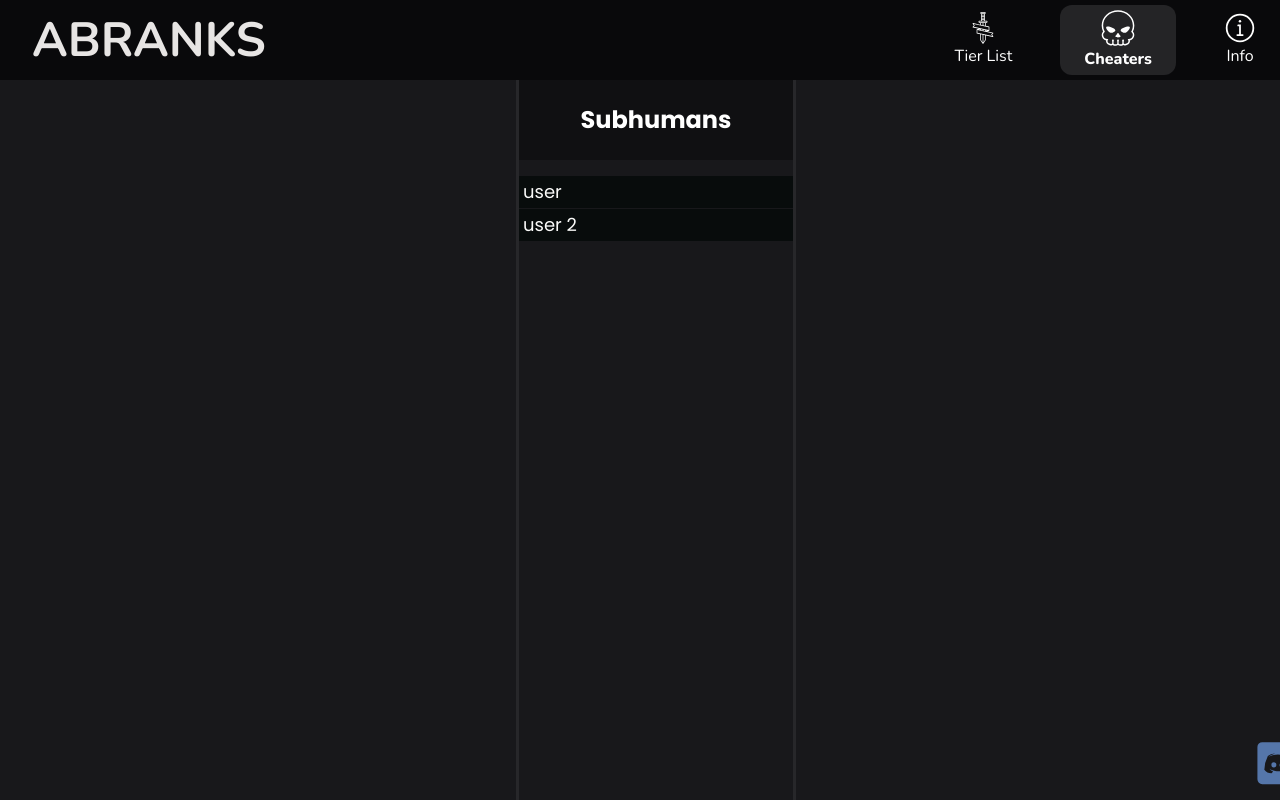
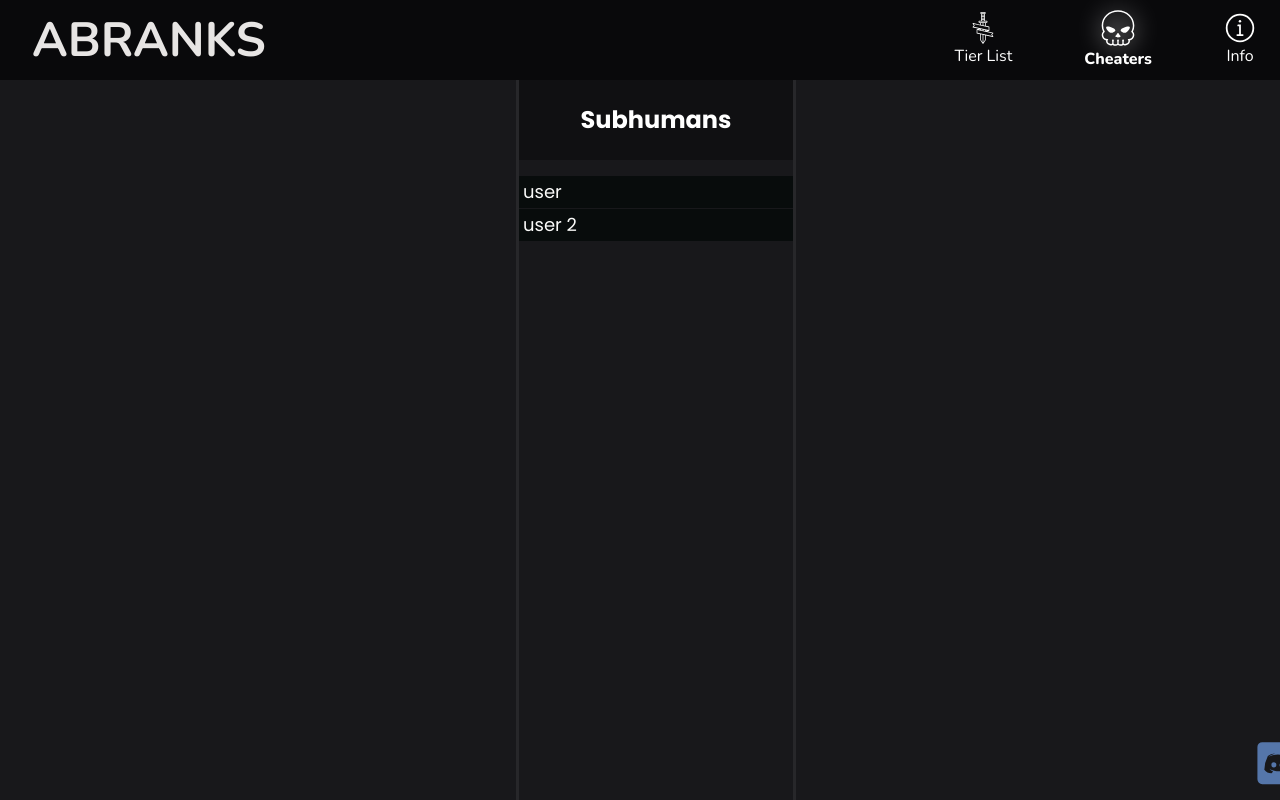
Before and after one commit to Lolhp0/off-abranks, a Next.js app: page /cheaters in a window 1280 px wide. Shown: the top 800 px of the page. Built offline with nearby package versions, Linux system fonts and the light colour scheme.

Commit message:
redisgned nav items

```diff
--- a/components/Header.tsx
+++ b/components/Header.tsx
@@ -1,13 +1,12 @@
 "use client";
 
-import React from "react";
+import React, { useState } from "react";
 import Link from "next/link";
 import { NavLinks } from "@/constants";
 import Image from "next/image";
 import { usePathname } from "next/navigation";
 
 const Header = () => {
-  const pathName = usePathname();
 
   return (
     <section className="w-full h-20 bg-zinc-950">
@@ -24,26 +23,7 @@ const Header = () => {
           <nav className="w-fit h-[inherit]">
             <ul className="w-fit h-[inherit] flex items-center justify-start gap-x-6">
               {NavLinks.map((link, index) => (
-                <li key={index+1}>
-                  <Link href={link.url}>
-                    <div className={`relative py-1 px-6 rounded-xl hover:bg-zinc-800/90 ${link.url === pathName ? "bg-zinc-800/90" : ""}`}>
-                      <span className="w-fit h-fit flex items-center justify-center mx-auto">
-                        <Image
-                          src={link.icon}
-                          width={32}
-                          height={32}
-                          className={`object-contain duration-200 ${
-                            link.url === pathName
-                              ? "size-[38px] !fill-slate-500"
-                              : ""
-                          }`}
-                          alt=""
-                        />
-                      </span>
-                      <p className={`text-center ${link.url === pathName ? "font-extrabold" : ""}`}>{link.title}</p>
-                    </div>
-                  </Link>
-                </li>
+                <NavItem title={link.title} index={index} icon={link.icon} url={link.url}/>
               ))}
             </ul>
           </nav>
@@ -54,4 +34,32 @@ const Header = () => {
   );
 };
 
+const NavItem = ({title, icon, url, index}: {title: string; icon: string; url: string; index: number;}) => {
+  const pathName = usePathname();
+  const [hover, setHover] = useState(false);
+
+  return (
+    <li key={index+1}>
+    <Link href={url}>
+      <div className={`relative py-1 px-6 rounded-xl`} onMouseOver={() => setHover(true)} onMouseLeave={() => setHover(false)}>
+        <span className="w-fit h-fit flex items-center justify-center mx-auto">
+          <Image
+            src={icon}
+            width={32}
+            height={32}
+            className={`object-contain duration-200  ${
+              url === pathName
+                ? "size-[38px] !fill-slate-500 drop-shadow-[0_0_12px_#fff]"
+                : ""
+            } ${hover ? "drop-shadow-[0_0_12px_#fff]" : ""}`}
+            alt=""
+          />
+        </span>
+        <p className={`text-center ${url === pathName ? "font-extrabold" : ""}`}>{title}</p>
+      </div>
+    </Link>
+  </li>
+  )
+}
+
 export default Header;
```
